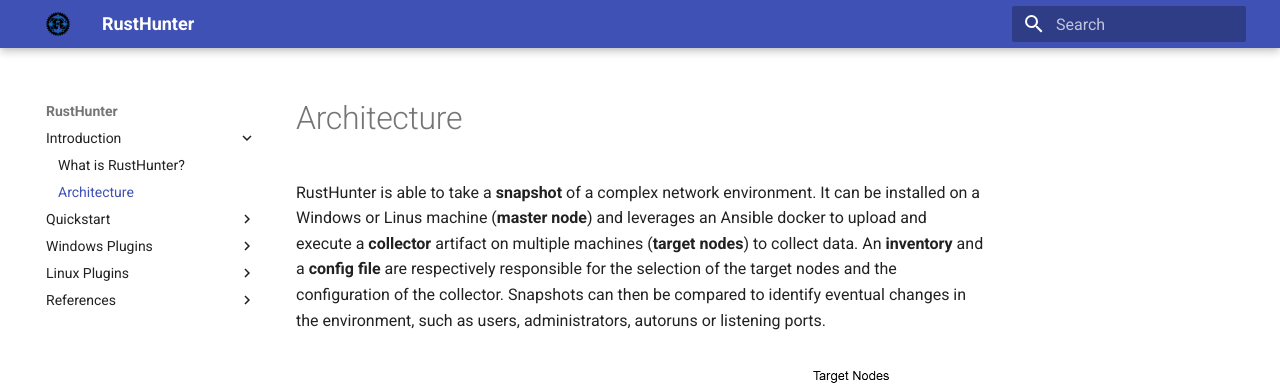
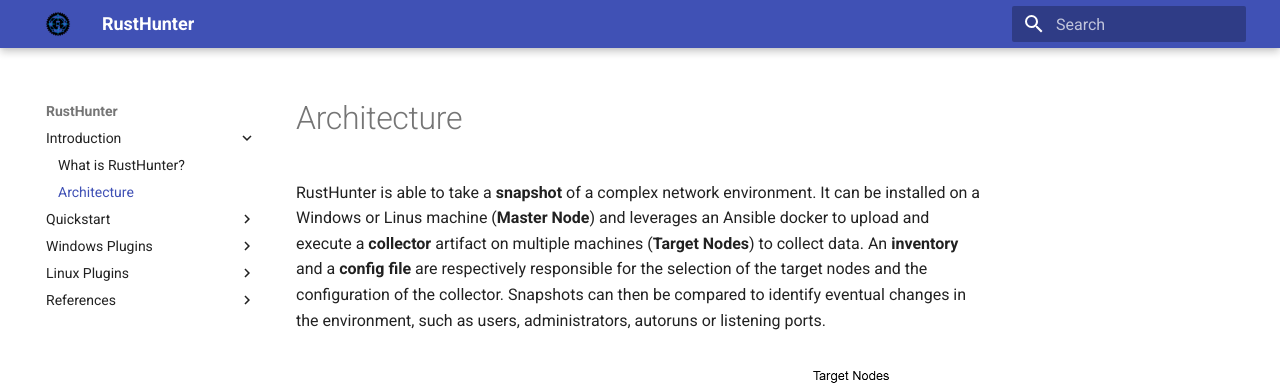
Before and after one commit to Peco602/rusthunter, an MkDocs documentation site: the page built from docs/introduction/architecture.md, in a window 1280 px wide and 1141 px high. Shown: the top 387 px of the window. Built offline with MkDocs 1.6.1 and Material for MkDocs 9.7.7, drawn with Linux system fonts in a browser that asks for light colours.

```diff
--- a/docs/introduction/architecture.md
+++ b/docs/introduction/architecture.md
@@ -1,6 +1,6 @@
 <h1>Architecture</h1>
 
-RustHunter is able to take a **snapshot** of a complex network environment. It can be installed on a Windows or Linus machine (**master node**) and leverages an Ansible docker to upload and execute a **collector** artifact on multiple machines (**target nodes**) to collect data. An **inventory** and a **config file** are respectively responsible for the selection of the target nodes and the configuration of the collector. Snapshots can then be compared to identify eventual changes in the environment, such as users, administrators, autoruns or listening ports.
+RustHunter is able to take a **snapshot** of a complex network environment. It can be installed on a Windows or Linus machine (**Master Node**) and leverages an Ansible docker to upload and execute a **collector** artifact on multiple machines (**Target Nodes**) to collect data. An **inventory** and a **config file** are respectively responsible for the selection of the target nodes and the configuration of the collector. Snapshots can then be compared to identify eventual changes in the environment, such as users, administrators, autoruns or listening ports.
 
 <img src="architecture.png" style="display: block; margin-left: auto; margin-right: auto; width: 100%;" alt="RustHunter Architecture">
 
```
